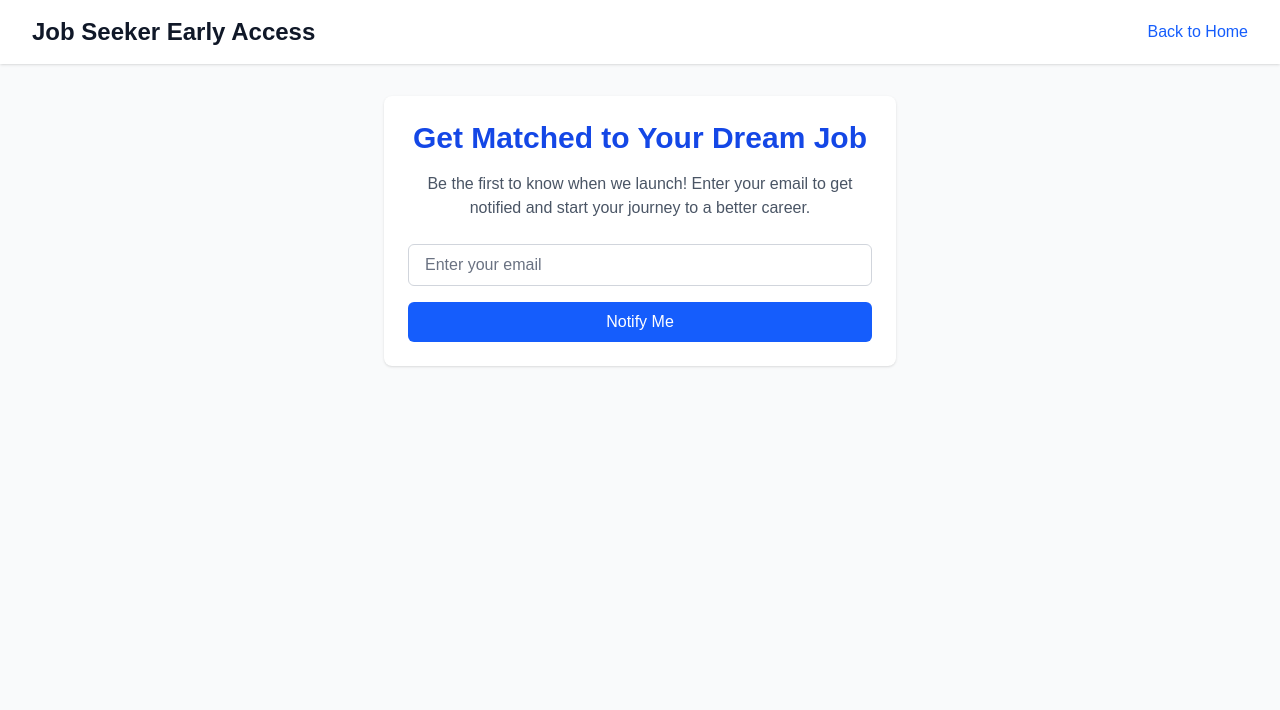
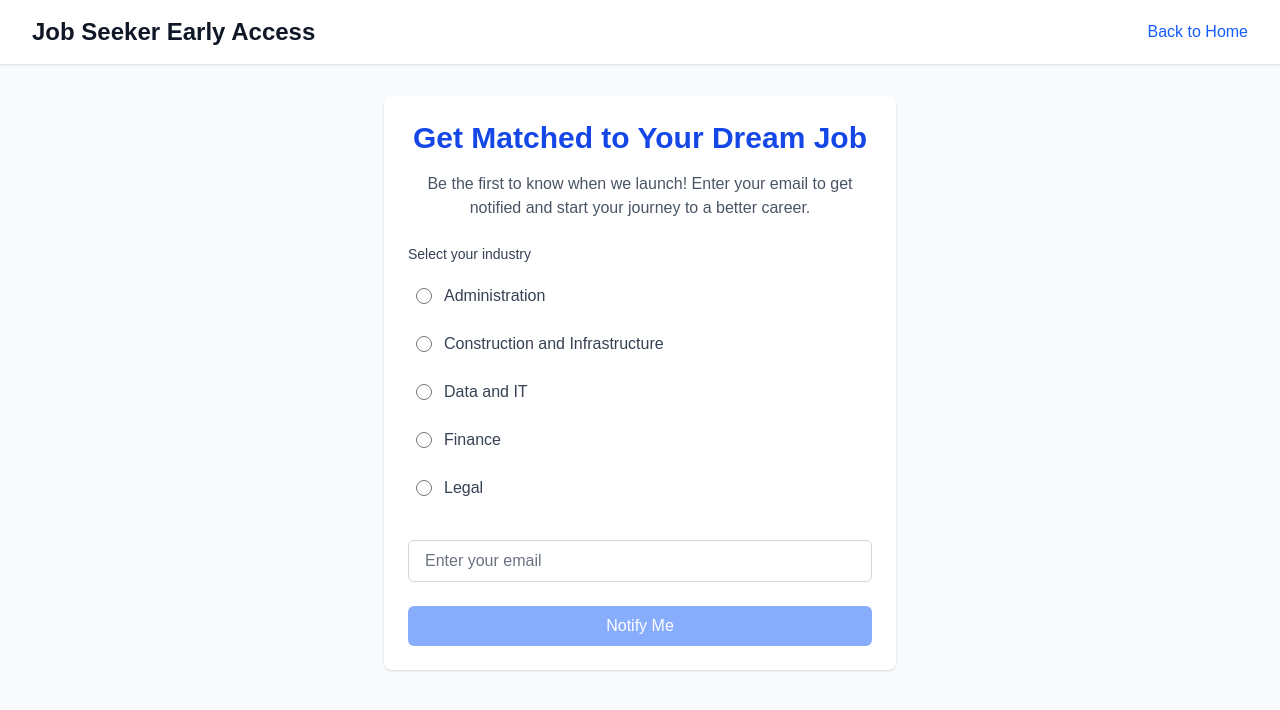
Before and after one commit to isakskold/jobmatch, a Next.js app: page /jobseeker-landing in a window 1280 px wide. Shown: the top 710 px of the page. Built offline with nearby package versions, Linux system fonts and the light colour scheme.

Commit message:
Added industry selection when signing up

```diff
--- a/src/app/api/oppi-emails/route.ts
+++ b/src/app/api/oppi-emails/route.ts
@@ -102,7 +102,7 @@ export async function POST(req: NextRequest) {
       );
     }
 
-    const { email, type } = await req.json();
+    const { email, type, industry } = await req.json();
 
     // Validate email format and existence
     const emailValidation = await validateEmail(email);
@@ -129,6 +129,12 @@ export async function POST(req: NextRequest) {
         { status: 400 }
       );
     }
+    if (!industry || typeof industry !== "string") {
+      return NextResponse.json(
+        { message: "Industry is required" },
+        { status: 400 }
+      );
+    }
 
     // Check if email + type combination already exists
     const getCommand = new GetCommand({
@@ -148,7 +154,7 @@ export async function POST(req: NextRequest) {
 
     const command = new PutCommand({
       TableName: "oppi-emails",
-      Item: { email, type },
+      Item: { email, type, industry },
     });
     await ddbDocClient.send(command);
 
--- a/src/app/jobseeker-landing/page.tsx
+++ b/src/app/jobseeker-landing/page.tsx
@@ -4,11 +4,14 @@ import Header from "@/components/Header";
 import Card from "@/components/Card";
 import PageLayout from "@/components/PageLayout";
 import Button from "@/components/Button";
+import IndustrySelect from "@/components/IndustrySelect";
 
 export default function JobSeekerLandingPage() {
   const [email, setEmail] = useState("");
+  const [selectedIndustry, setSelectedIndustry] = useState<string>("");
   const [submitted, setSubmitted] = useState(false);
   const [error, setError] = useState("");
+  const [isLoading, setIsLoading] = useState(false);
 
   const handleSubmit = async (e: React.FormEvent) => {
     e.preventDefault();
@@ -16,12 +19,21 @@ export default function JobSeekerLandingPage() {
       setError("Please enter a valid email address.");
       return;
     }
+    if (!selectedIndustry) {
+      setError("Please select an industry.");
+      return;
+    }
     setError("");
+    setIsLoading(true);
     try {
       const res = await fetch("/api/oppi-emails", {
         method: "POST",
         headers: { "Content-Type": "application/json" },
-        body: JSON.stringify({ email, type: "seeker" }),
+        body: JSON.stringify({
+          email,
+          type: "seeker",
+          industry: selectedIndustry,
+        }),
       });
       const data = await res.json();
       if (!res.ok) {
@@ -35,6 +47,8 @@ export default function JobSeekerLandingPage() {
       setSubmitted(true);
     } catch {
       setError("Network error. Please try again later.");
+    } finally {
+      setIsLoading(false);
     }
   };
 
@@ -55,7 +69,12 @@ export default function JobSeekerLandingPage() {
               Thank you! You&apos;ll be notified when we go live.
             </div>
           ) : (
-            <form onSubmit={handleSubmit} className="space-y-4">
+            <form onSubmit={handleSubmit} className="space-y-6">
+              <IndustrySelect
+                selectedIndustry={selectedIndustry}
+                onIndustryChange={setSelectedIndustry}
+                colorScheme="blue"
+              />
               <input
                 type="email"
                 value={email}
@@ -65,9 +84,47 @@ export default function JobSeekerLandingPage() {
                 required
               />
               {error && <div className="text-red-500 text-sm">{error}</div>}
-              <Button type="submit" fullWidth>
-                Notify Me
-              </Button>
+              <div className="relative group">
+                <Button
+                  type="submit"
+                  fullWidth
+                  disabled={!selectedIndustry || isLoading}
+                  className="disabled:opacity-50 disabled:cursor-not-allowed"
+                >
+                  {isLoading ? (
+                    <div className="flex items-center justify-center">
+                      <svg
+                        className="animate-spin -ml-1 mr-3 h-5 w-5 text-white"
+                        xmlns="http://www.w3.org/2000/svg"
+                        fill="none"
+                        viewBox="0 0 24 24"
+                      >
+                        <circle
+                          className="opacity-25"
+                          cx="12"
+                          cy="12"
+                          r="10"
+                          stroke="currentColor"
+                          strokeWidth="4"
+                        ></circle>
+                        <path
+                          className="opacity-75"
+                          fill="currentColor"
+                          d="M4 12a8 8 0 018-8V0C5.373 0 0 5.373 0 12h4zm2 5.291A7.962 7.962 0 014 12H0c0 3.042 1.135 5.824 3 7.938l3-2.647z"
+                        ></path>
+                      </svg>
+                      Processing...
+                    </div>
+                  ) : (
+                    "Notify Me"
+                  )}
+                </Button>
+                {!selectedIndustry && !isLoading && (
+                  <div className="absolute bottom-full left-1/2 transform -translate-x-1/2 mb-2 px-3 py-1 bg-gray-900 text-white text-sm rounded opacity-0 group-hover:opacity-100 transition-opacity whitespace-nowrap">
+                    Please select an industry before submitting
+                  </div>
+                )}
+              </div>
             </form>
           )}
         </Card>
--- a/src/app/recruiter-landing/page.tsx
+++ b/src/app/recruiter-landing/page.tsx
@@ -4,11 +4,14 @@ import Header from "@/components/Header";
 import Card from "@/components/Card";
 import PageLayout from "@/components/PageLayout";
 import Button from "@/components/Button";
+import IndustrySelect from "@/components/IndustrySelect";
 
 export default function RecruiterLandingPage() {
   const [email, setEmail] = useState("");
+  const [selectedIndustry, setSelectedIndustry] = useState<string>("");
   const [submitted, setSubmitted] = useState(false);
   const [error, setError] = useState("");
+  const [isLoading, setIsLoading] = useState(false);
 
   const handleSubmit = async (e: React.FormEvent) => {
     e.preventDefault();
@@ -16,12 +19,21 @@ export default function RecruiterLandingPage() {
       setError("Please enter a valid email address.");
       return;
     }
+    if (!selectedIndustry) {
+      setError("Please select an industry.");
+      return;
+    }
     setError("");
+    setIsLoading(true);
     try {
       const res = await fetch("/api/oppi-emails", {
         method: "POST",
         headers: { "Content-Type": "application/json" },
-        body: JSON.stringify({ email, type: "recruiter" }),
+        body: JSON.stringify({
+          email,
+          type: "recruiter",
+          industry: selectedIndustry,
+        }),
       });
       const data = await res.json();
       if (!res.ok) {
@@ -35,6 +47,8 @@ export default function RecruiterLandingPage() {
       setSubmitted(true);
     } catch {
       setError("Network error. Please try again later.");
+    } finally {
+      setIsLoading(false);
     }
   };
 
@@ -55,7 +69,12 @@ export default function RecruiterLandingPage() {
               Thank you! You&apos;ll be notified when we go live.
             </div>
           ) : (
-            <form onSubmit={handleSubmit} className="space-y-4">
+            <form onSubmit={handleSubmit} className="space-y-6">
+              <IndustrySelect
+                selectedIndustry={selectedIndustry}
+                onIndustryChange={setSelectedIndustry}
+                colorScheme="green"
+              />
               <input
                 type="email"
                 value={email}
@@ -65,9 +84,48 @@ export default function RecruiterLandingPage() {
                 required
               />
               {error && <div className="text-red-500 text-sm">{error}</div>}
-              <Button type="submit" fullWidth variant="secondary">
-                Notify Me
-              </Button>
+              <div className="relative group">
+                <Button
+                  type="submit"
+                  fullWidth
+                  variant="secondary"
+                  disabled={!selectedIndustry || isLoading}
+                  className="disabled:opacity-50 disabled:cursor-not-allowed"
+                >
+                  {isLoading ? (
+                    <div className="flex items-center justify-center">
+                      <svg
+                        className="animate-spin -ml-1 mr-3 h-5 w-5 text-white"
+                        xmlns="http://www.w3.org/2000/svg"
+                        fill="none"
+                        viewBox="0 0 24 24"
+                      >
+                        <circle
+                          className="opacity-25"
+                          cx="12"
+                          cy="12"
+                          r="10"
+                          stroke="currentColor"
+                          strokeWidth="4"
+                        ></circle>
+                        <path
+                          className="opacity-75"
+                          fill="currentColor"
+                          d="M4 12a8 8 0 018-8V0C5.373 0 0 5.373 0 12h4zm2 5.291A7.962 7.962 0 014 12H0c0 3.042 1.135 5.824 3 7.938l3-2.647z"
+                        ></path>
+                      </svg>
+                      Processing...
+                    </div>
+                  ) : (
+                    "Notify Me"
+                  )}
+                </Button>
+                {!selectedIndustry && !isLoading && (
+                  <div className="absolute bottom-full left-1/2 transform -translate-x-1/2 mb-2 px-3 py-1 bg-gray-900 text-white text-sm rounded opacity-0 group-hover:opacity-100 transition-opacity whitespace-nowrap">
+                    Please select an industry before submitting
+                  </div>
+                )}
+              </div>
             </form>
           )}
         </Card>
--- /dev/null
+++ b/src/components/IndustrySelect.tsx
@@ -0,0 +1,44 @@
+import { industries } from "@/const/industries";
+
+interface IndustrySelectProps {
+  selectedIndustry: string;
+  onIndustryChange: (industry: string) => void;
+  colorScheme?: "blue" | "green";
+}
+
+export default function IndustrySelect({
+  selectedIndustry,
+  onIndustryChange,
+  colorScheme = "blue",
+}: IndustrySelectProps) {
+  const colorClasses = {
+    blue: "text-blue-600 focus:ring-blue-500",
+    green: "text-green-600 focus:ring-green-500",
+  };
+
+  return (
+    <div className="text-left">
+      <label className="block text-sm font-medium text-gray-700 mb-3">
+        Select your industry
+      </label>
+      <div className="space-y-2 max-h-60 overflow-y-auto pr-2">
+        {industries.map((industry) => (
+          <label
+            key={industry}
+            className="flex items-center space-x-3 p-2 rounded-md hover:bg-gray-50 cursor-pointer"
+          >
+            <input
+              type="radio"
+              name="industry"
+              value={industry}
+              checked={selectedIndustry === industry}
+              onChange={(e) => onIndustryChange(e.target.value)}
+              className={`h-4 w-4 ${colorClasses[colorScheme]} border-gray-300`}
+            />
+            <span className="text-gray-700">{industry}</span>
+          </label>
+        ))}
+      </div>
+    </div>
+  );
+}
--- /dev/null
+++ b/src/const/industries.ts
@@ -0,0 +1,12 @@
+export const industries: string[] = [
+  "Administration",
+  "Construction and Infrastructure",
+  "Data and IT",
+  "Finance",
+  "Legal",
+  "Graphics and Design",
+  "Marketing",
+  "Communication",
+  "Procurement",
+  "Pharmaceuticals",
+];
```
